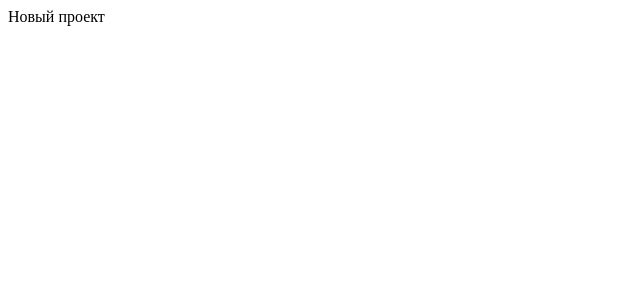
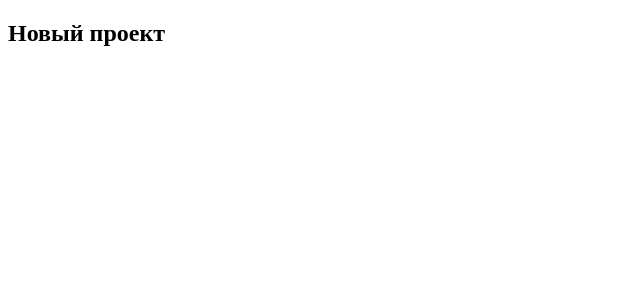
Before and after one commit to Ratatouille1226/graduate-work, a React (Vite) app: page / in a window 1280 px wide. Shown: the top 300 px of the page, without its empty margins (0-640 px from the left). Built offline with nearby package versions, Linux system fonts and the light colour scheme.

Commit message:
Начало проекта

```diff
--- a/src/App.jsx
+++ b/src/App.jsx
@@ -1,3 +1,7 @@
 export const App = () => {
-	return <div>Новый проект</div>;
+	return (
+		<div>
+			<h2>Новый проект</h2>
+		</div>
+	);
 };
```
